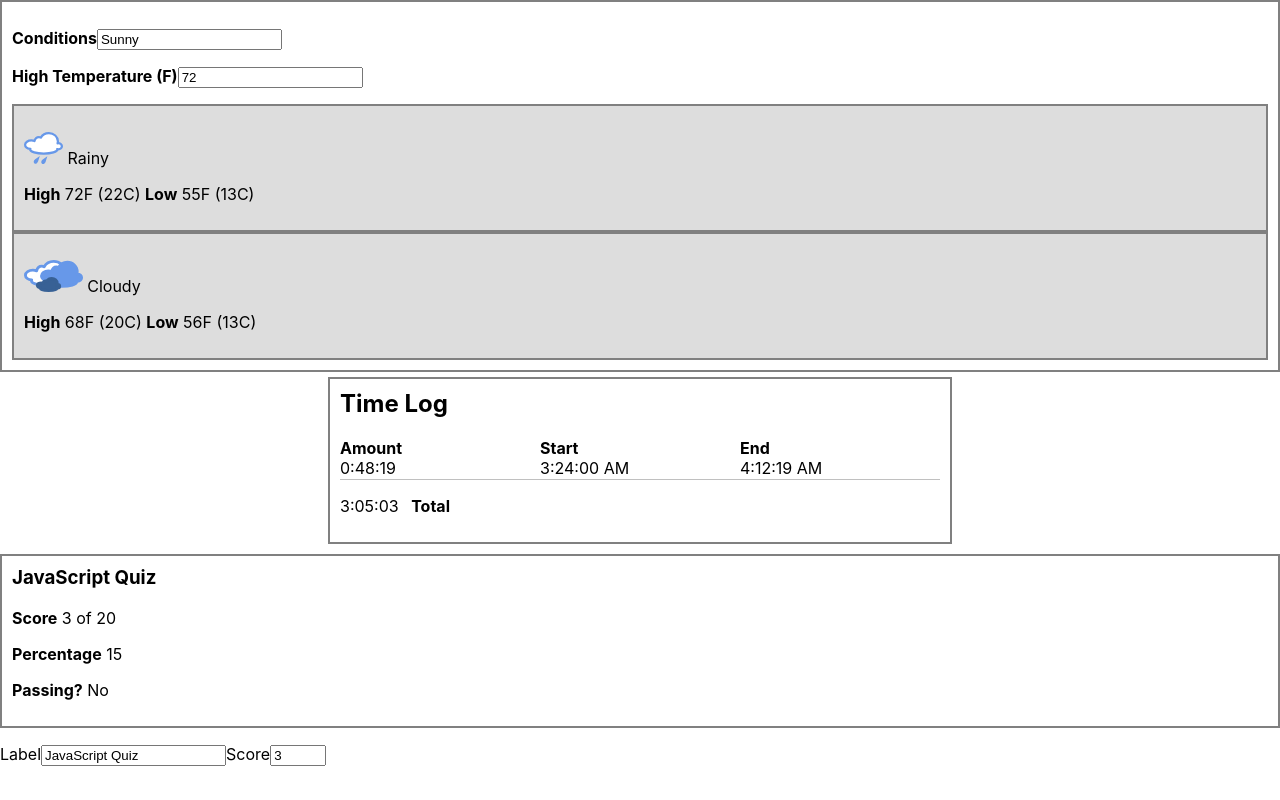
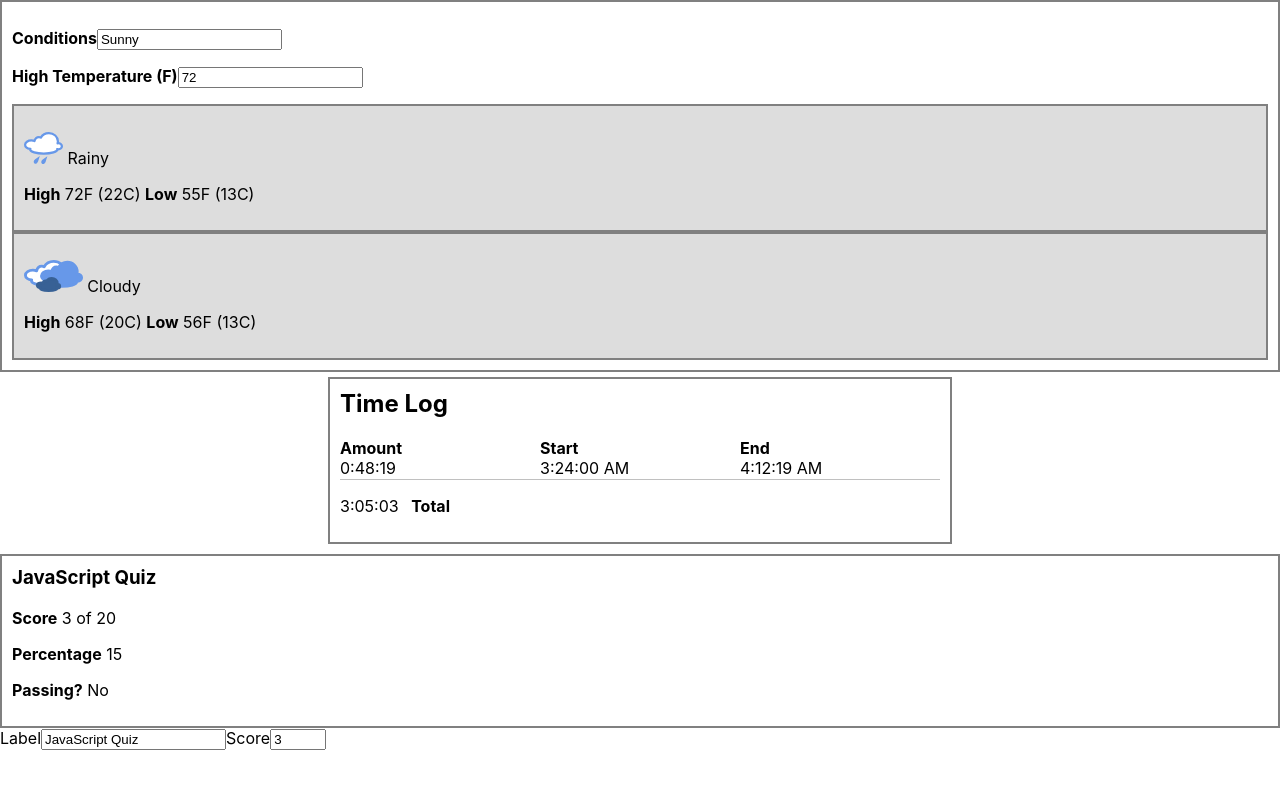
Before and after one commit to dwolverton/react-workshop-session2, a React (Create React App) app: page / in a window 1280 px wide. Built offline with nearby package versions, Linux system fonts and the light colour scheme.

Commit message:
GradeForm

```diff
--- a/src/components/GradeForm.js
+++ b/src/components/GradeForm.js
@@ -24,14 +24,12 @@ class GradeForm extends Component {
       return (
           <div className="GradeForm">
               <Grade label={this.state.label} score={this.state.score} total={20} passing={pass}></Grade>
-              <p>
               <form>
                   <label>Label</label>
                   <input value={this.state.label} onChange={this.handleChangeLabel} ></input>
                   <label>Score</label>
                   <input value={this.state.score} onChange={this.handleChangeScore} type="number" min="0" max="20"></input>
               </form>
-              </p>
           </div>
       );
   }
```
Lines whose indentation alone changed are shown as unchanged.
